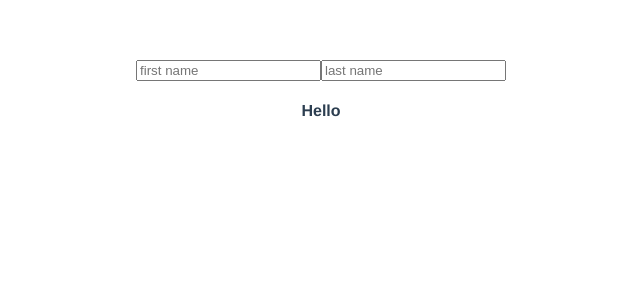
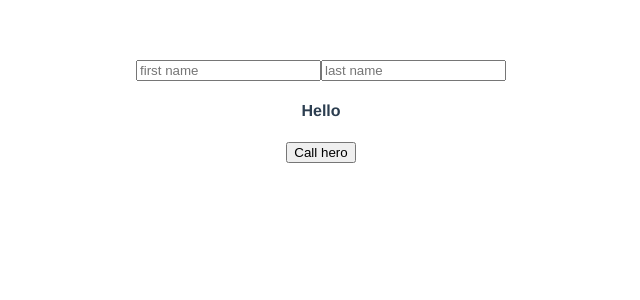
Before and after one commit to ShrikantNale17/composition-api, a Vue app: page / in a window 1280 px wide. Shown: the top 300 px of the page, without its empty margins (319-959 px from the left). Built offline with nearby package versions, Linux system fonts and the light colour scheme.

Commit message:
Custom events and composition API

```diff
--- a/src/components/PersonComp.vue
+++ b/src/components/PersonComp.vue
@@ -2,7 +2,11 @@
   <div>
     <input type="text" placeholder="first name" v-model="firstName" />
     <input type="text" placeholder="last name" v-model="lastName" />
-    <PersonGreeting :firstName="firstName" :lastName="lastName" />
+    <PersonGreeting
+      :firstName="firstName"
+      :lastName="lastName"
+      @callHeroes="callHeroes"
+    />
   </div>
 </template>
 
@@ -19,9 +23,14 @@ export default {
     const firstName = ref("");
     const lastName = ref("");
 
+    function callHeroes(hero) {
+      alert(`Hello ${hero}`);
+    }
+
     return {
       firstName,
       lastName,
+      callHeroes,
     };
   },
 };
--- a/src/components/PersonGreeting.vue
+++ b/src/components/PersonGreeting.vue
@@ -1,6 +1,7 @@
 <template>
   <div>
     <h4>Hello {{ fullName }}</h4>
+    <button @click="sendEvent">Call hero</button>
   </div>
 </template>
 
@@ -9,13 +10,19 @@ import { computed } from "vue";
 export default {
   name: "PersonGreeting",
   props: ["firstName", "lastName"],
-  setup(props) {
+  setup(props, context) {
+    console.log(context);
     const fullName = computed(() => {
       return `${props.firstName} ${props.lastName}`;
     });
 
+    function sendEvent() {
+      context.emit("callHeroes", fullName.value);
+    }
+
     return {
       fullName,
+      sendEvent,
     };
   },
   /* computed: {
```
